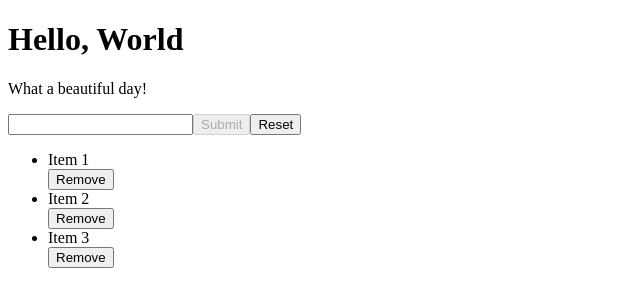
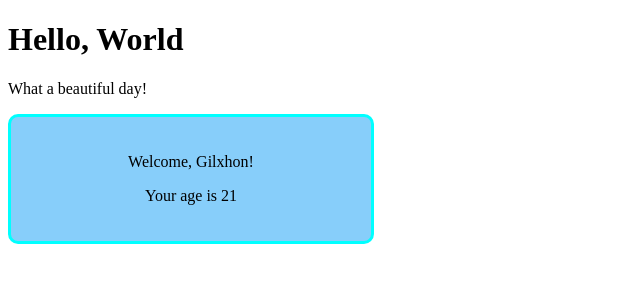
Before and after one commit to Gilxhon001/ReactJsExercises, a React (Create React App) app: page / in a window 1280 px wide. Shown: the top 306 px of the page, without its empty margins (0-640 px from the left). Built offline with nearby package versions, Linux system fonts and the light colour scheme.

Commit message:
Styling Components - 01 Finished

```diff
--- a/src/App.js
+++ b/src/App.js
@@ -1,11 +1,11 @@
 import React from "react";
 import { Hello } from "./Hello";
-import { ToDoList } from "./TodoList";
+import Welcome from "./Welcome";
+// import { ToDoList } from "./TodoList";
 // import UncontrolledLogin from "./UncontrolledLogin";
 // import Login from "./Login";
 // import InteractiveWelcome from "./InteractiveWelcome ";
 // import ClickTracker from "./ClickTracker";
-// import { Welcome } from "./Welcome";
 // import ClickCounter from "./ClickCounter";
 // import { CounterDisplay } from "./CounterDisplay";
 // import { Counter } from "./Counter";
@@ -17,8 +17,7 @@ export class App extends React.Component {
         return (
             <div>
                 <Hello />
-
-                <ToDoList />
+                <Welcome name="Gilxhon" age={21}/>
             </div>
         )
     }
--- a/src/Welcome.js
+++ b/src/Welcome.js
@@ -4,10 +4,10 @@ import { Age } from "./Age";
 export default class Welcome extends React.Component {
     render() {
         return (
-            <>
+            <div className="welcome">
                 <p>Welcome, {this.props.name}!</p>
                 {this.props.age > 18 && <Age value={this.props.age}/>}
-            </>
+            </div>
         )
     }
 }
--- a/src/index.js
+++ b/src/index.js
@@ -1,5 +1,6 @@
 import ReactDOM from "react-dom/client";
 import { App } from "./App";
+import './style/index.css'
 
 const root = ReactDOM.createRoot(
     document.querySelector('#root')
--- /dev/null
+++ b/src/style/index.css
@@ -0,0 +1,9 @@
+.welcome {
+    border: 3px solid;
+    border-radius: 10px;
+    border-color: aqua;
+    background-color: lightskyblue;
+    padding: 20px;
+    width: 25vw;
+    text-align: center;
+}
```
